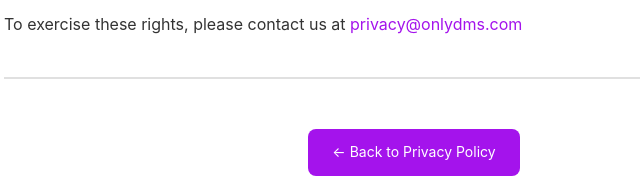
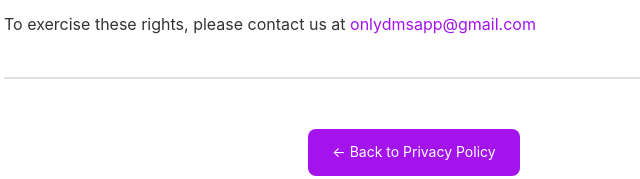
Before and after one commit to theshadow76/theshadow76.github.io, a plain HTML site: page apps/onlydms/delete-account.html in a window 1280 px wide. Shown: the part 4739-4918 px from the top of the page, 226-866 px from the left. Drawn offline with Linux system fonts and the light colour scheme.

Commit message:
Update contact email for data rights inquiries

```diff
--- a/apps/onlydms/delete-account.html
+++ b/apps/onlydms/delete-account.html
@@ -445,7 +445,7 @@
             <li><strong>Object to Processing:</strong> Object to certain types of data processing</li>
         </ul>
 
-        <p>To exercise these rights, please contact us at <a href="mailto:privacy@onlydms.com">privacy@onlydms.com</a></p>
+        <p>To exercise these rights, please contact us at <a href="mailto:onlydmsapp@gmail.com">onlydmsapp@gmail.com</a></p>
 
         <div class="footer">
             <a href="privacy_policy.html" class="btn-back">← Back to Privacy Policy</a>
```
